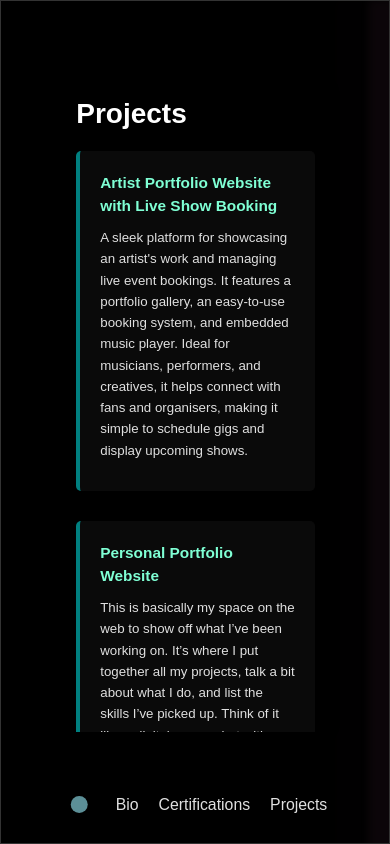
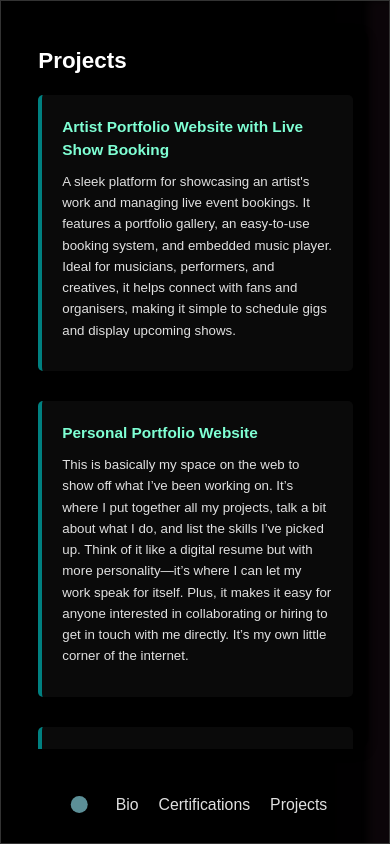
Before and after one commit to Melvinfused/mi_react_portfolio, a React (Vite) app: page /projects in a window 390 px wide. Built offline with nearby package versions, Linux system fonts and the light colour scheme.

Commit message:
Fix: adjusted Mobile view in CSS

```diff
--- a/src/ctrls.css
+++ b/src/ctrls.css
@@ -238,9 +238,29 @@ nav ul li a {
     }
 }
 
-@media (max-width: 600px) {
+@media (max-width: 768px) {
+    .container {
+      flex-direction: column;
+      padding: 12px;
+      width: 100vw;
+      bottom: 60px;
+    }
+
+    .card,
+    .card2 {
+      padding: 16px 12px;
+      width: 100%;
+      max-width: 100%;
+      margin: 8px auto;
+    }
+
+    .card {
+      max-height: calc(100vh - 100px); /* Previously 160px — more vertical room */
+      height: auto; /* allows card to grow naturally */
+    }
+
     .name {
-        font-size: 1.5em;
+      font-size: 1.6em;
       white-space: nowrap;
       overflow: hidden;
       text-overflow: ellipsis;
@@ -254,28 +274,26 @@ nav ul li a {
       display: inline-block;
     }
 
-    .container {
-        flex-direction: column;
-        padding: 50px;
-    }
-
     .left-section {
-        padding: 5px;
+      padding: 6px;
       font-size: 0.9em;
       text-align: left;
     }
 
-    .card,
-    .card2 {
-        padding: 15px;
-        max-width: 100%;
-        margin: 20px;
+    .section-title {
+      font-size: 1.1em;
     }
 
-    .card {
-        max-height: calc(100vh - 160px);
+    .languages-list li,
+    .skills-list li {
+      margin-bottom: 6px;
+    }
+
+    h1 {
+      font-size: 1.6em;
     }
   }
+
 
 /* Utility */
 .hidden {
```
Lines whose indentation alone changed are shown as unchanged.
